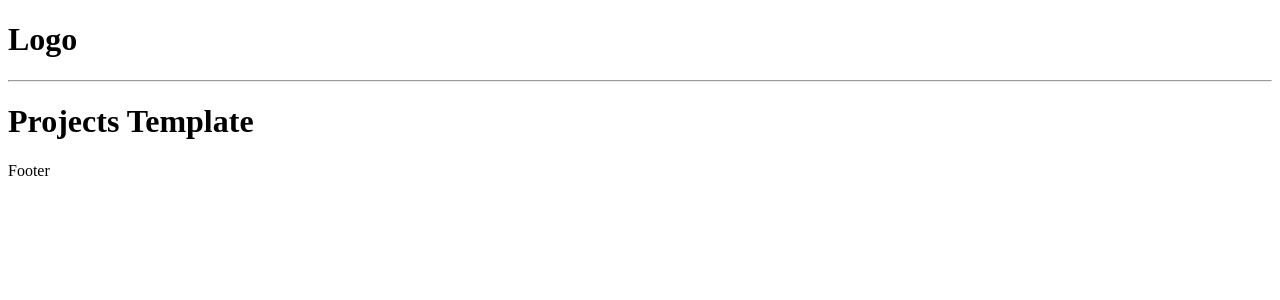
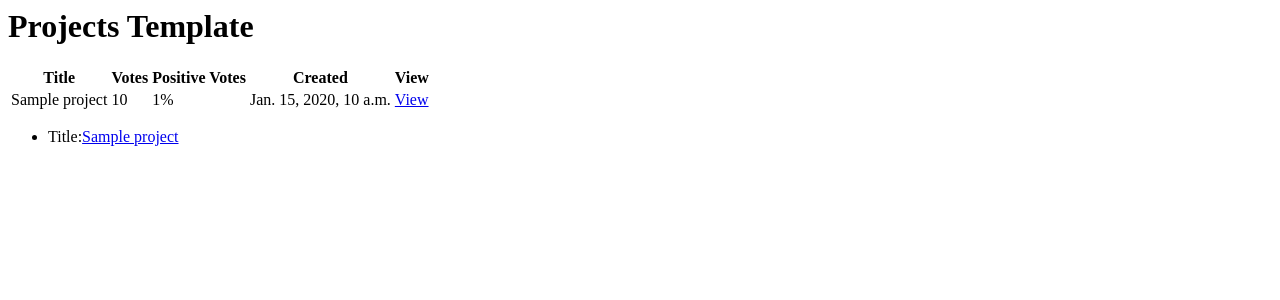
Before and after one commit to julius-tuliao/DevInfoHub, a Django app: page / in a window 1280 px wide. Shown: the top 300 px of the page. Run offline with Django 4.2, Linux system fonts and the light colour scheme; tables that the repository leaves empty hold one stand-in row (values such as "Sample post").

Commit message:
modified views.py to query projects direct from db also modified templates under project to display projects appropriately

```diff
--- a/projects/templates/projects/projects.html
+++ b/projects/templates/projects/projects.html
@@ -1,8 +1,34 @@
-{% extends 'main.html' %}
+{% block content %}
 
-
-{% block content %}
 
 <h1>Projects Template</h1>
 
+<table>
+    <tr>
+        <th>Title</th>
+        <th>Votes</th>
+        <th>Positive Votes</th>
+        <th>Created</th>
+        <th>View</th>
+    </tr>
+    {% for project in projects %}
+        <tr>
+            <td>{{project.title}}</td>
+            <td>{{project.vote_total}}</td>
+            <td>{{project.vote_ratio}}%</td>
+            <td>{{project.created}}</td>
+            <td><a href="{% url 'project' project.id %}">View</a></a></td>
+        </tr>
+
+        {% endfor %}
+</table>
+
+<ul>
+    {% for project in projects %}
+
+        <li>Title:<a href="{% url 'project' project.id %}">{{ project.title }}</a> </li>
+
+    {% endfor %}
+</ul>
+
 {% endblock content %}
--- a/projects/views.py
+++ b/projects/views.py
@@ -1,9 +1,16 @@
 from django.shortcuts import render
 from django.http import HttpResponse
+from .models import Project
+
+
 
 def projects(request):
-    return render(request,'projects/projects.html')
+    projects = Project.objects.all()
+
+    context = {'projects': projects}
+    return render(request,'projects/projects.html', context)
 
 def project(request,pk):
+    projectObj = Project.objects.get(id=pk)
 
-    return render(request,"projects/single-project.html")
+    return render(request,"projects/single-project.html", {'project': projectObj})
```
Also changed, not shown: projects/templates/projects/single-project.html (+7 -1 lines).
